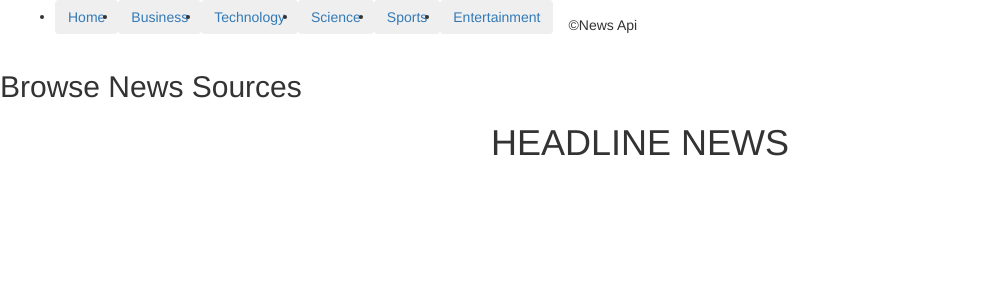
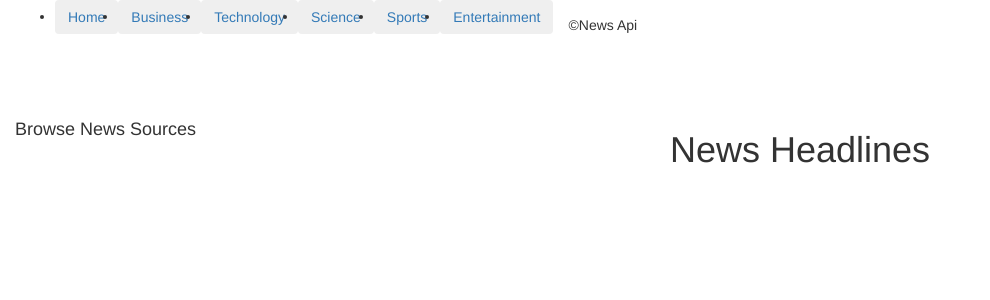
Before and after one commit to NIelsen-Mudaki/News-Highllights, a Python web app: template app/templates/index.html in a window 1280 px wide. Shown: the top 300 px of the page, without its empty margins (0-990 px from the left). Run offline with Jinja, Linux system fonts and the light colour scheme; the template is opened without the code that fills it, so the values that code supplies are empty; some libraries are stand-ins or nearby versions.

Commit message:
add headlines section

```diff
--- a/app/main/errors.py
+++ b/app/main/errors.py
@@ -6,4 +6,4 @@ def fourOwfour(error):
     '''
     Function to render the 404 error page
     '''
-    return render_template('FourOwFour.html'),404
+    return render_template('FourOwFour.html', 404)
--- /dev/null
+++ b/app/static/css/index.css
@@ -0,0 +1,13 @@
+.main {
+    flex: 1 1 0;
+    display: flex;
+}
+.col-9 {
+  height: 60vh; /* NEW */
+}
+.container-fluid {
+  display: flex;
+}
+#navbarText{
+  list-style: none;
+}
--- a/app/templates/index.html
+++ b/app/templates/index.html
@@ -1,33 +1,36 @@
-<!DOCTYPE html>
-<html lang="en">
-<head>
-    <meta charset="UTF-8">
-    <meta http-equiv="X-UA-Compatible" content="IE=edge">
-    <meta name="viewport" content="width=device-width, initial-scale=1.0">
-    <title>News Highlights - Get the Latest News from around the globe</title>
-</head>
+<!-- <h1>my display{{message}}</h1> -->
+{% extends 'base.html'%} {% block content %} {% block styles%} {{ super() }}
+<link rel="stylesheet" href="{{url_for('static',filename='css/index.css')}}"> {% endblock %}
+<br>
+<br>
+<br>
+<body>
+    <div class="main">
+        <div class="container-fluid">
+            <div class="row">
 
-<body>
-{% extends 'base.html'%}
-    {%block content%}
-    <div class="col-3">
+                <div class="col-md-3">
+                    <div class="card-column">
                         <div class="card-header">
-            <h2>Browse News Sources</h2>
+                            <h4>Browse News Sources</h4>
                         </div>
-            <div class="list-group">
+                        <div class="list-group list-group-flush scrolly">
                             <ul>
                                 {% for source in sources %}
-                <a href="/article/{{source.id}}"><p class="text-capitalize text-muted">{{source.id}}</p></a>
+                                    <a href="/article/{{source.id}}">
+                                    <p class="text-capitalize text-muted">{{source.id}}</p>
+                                    </a>
                                 {% endfor %}
                             </ul>
                         </div>
                     </div>
-    <div class="col-9">
-        <h1 align="center"> HEADLINE NEWS </h3>
+                </div>
+
+                <div class="col-md-9">
+                    <h1 align="center"> News Headlines </h3>
                     <div class="container">
                         <div class="card-columns">
                             {% for headlines in headlines %}
-
                             <div class="card">
                                 <img class="card" src="{{headlines.image}}" alt="Card image cap" size="100px180">
                                 <div class="card-body">
@@ -45,6 +48,11 @@
                         </div>
                     </div>
                 </div>
+
+            </div>
+        </div>
+    </div>
+
 </body>
-    {%endblock%}
-</html>
+
+{% endblock %}
```
Also changed, not shown: app/main/views.py (+7 -7 lines), app/requests.py (+23 -22 lines). Lines whose indentation alone changed are shown as unchanged.
